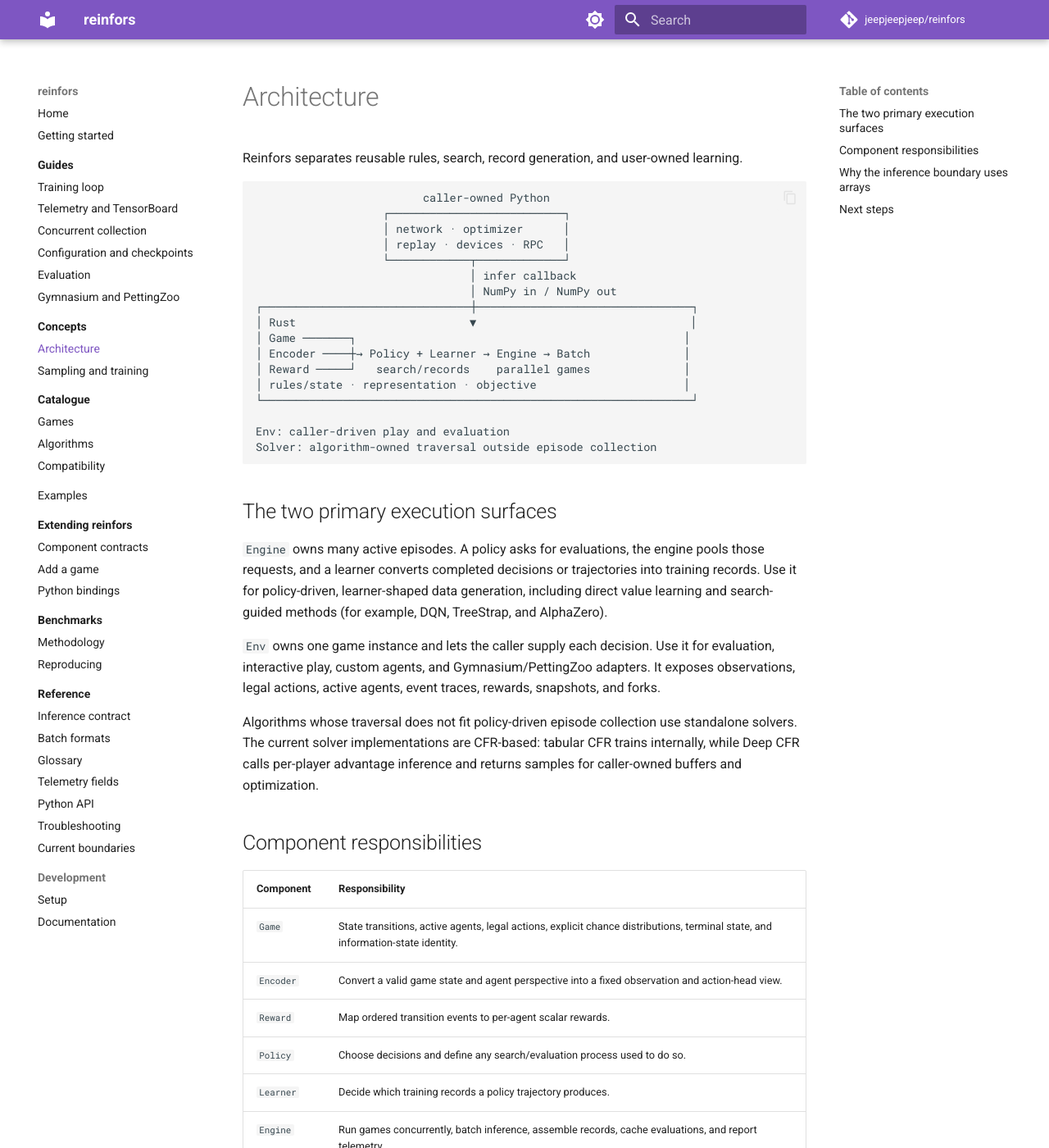
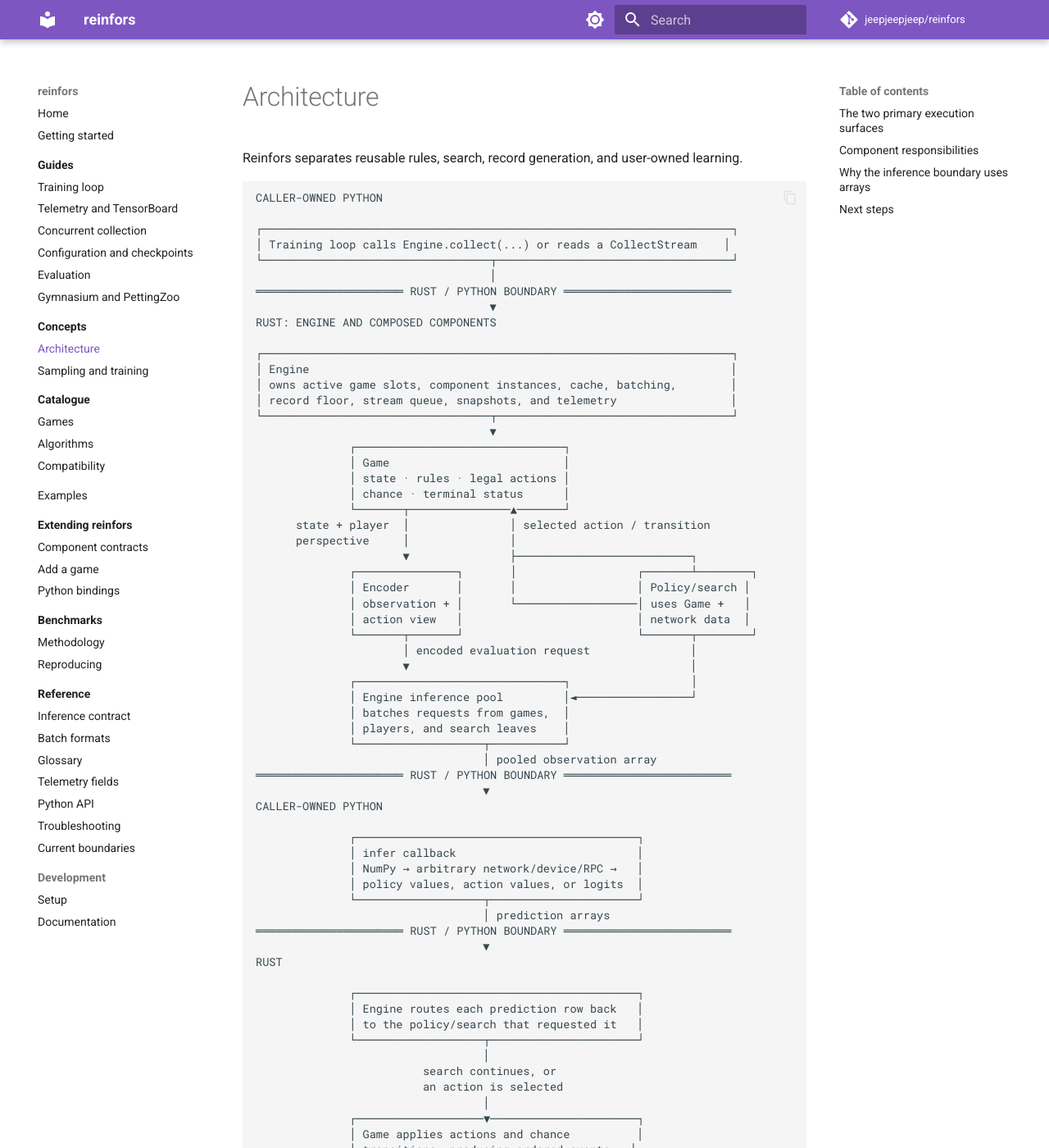
Before and after one commit to jeepjeepjeep/reinfors, an MkDocs documentation site: the page built from docs/concepts/architecture.md, in a window 1280 px wide and 1400 px high. Shown: the whole window at 82% size. Built offline with MkDocs 1.6.1 and Material for MkDocs 9.7.7, drawn with Linux system fonts in a browser that asks for light colours; comment, search, counter and statistics services are not loaded; some of the changed text lies outside the part shown.

Commit message:
docs: expand architecture pipeline diagram

````diff
--- a/docs/concepts/architecture.md
+++ b/docs/concepts/architecture.md
@@ -3,23 +3,94 @@
 Reinfors separates reusable rules, search, record generation, and user-owned learning.
 
 ```text
-                         caller-owned Python
-                   ┌──────────────────────────┐
-                   │ network · optimizer      │
-                   │ replay · devices · RPC   │
-                   └────────────┬─────────────┘
-                                │ infer callback
-                                │ NumPy in / NumPy out
-┌───────────────────────────────┼────────────────────────────────┐
-│ Rust                          ▼                                │
-│ Game ───────┐                                                 │
-│ Encoder ────┼→ Policy + Learner → Engine → Batch              │
-│ Reward ─────┘   search/records    parallel games              │
-│ rules/state · representation · objective                      │
-└────────────────────────────────────────────────────────────────┘
+CALLER-OWNED PYTHON
 
-Env: caller-driven play and evaluation
-Solver: algorithm-owned traversal outside episode collection
+┌──────────────────────────────────────────────────────────────────────┐
+│ Training loop calls Engine.collect(...) or reads a CollectStream    │
+└──────────────────────────────────┬───────────────────────────────────┘
+                                   │
+══════════════════════ RUST / PYTHON BOUNDARY ═════════════════════════
+                                   ▼
+RUST: ENGINE AND COMPOSED COMPONENTS
+
+┌──────────────────────────────────────────────────────────────────────┐
+│ Engine                                                               │
+│ owns active game slots, component instances, cache, batching,        │
+│ record floor, stream queue, snapshots, and telemetry                 │
+└──────────────────────────────────┬───────────────────────────────────┘
+                                   ▼
+              ┌───────────────────────────────┐
+              │ Game                          │
+              │ state · rules · legal actions │
+              │ chance · terminal status      │
+              └───────┬───────────────▲───────┘
+      state + player  │               │ selected action / transition
+      perspective     │               │
+                      ▼               ├──────────────────────────┐
+              ┌───────────────┐       │                  ┌───────┴────────┐
+              │ Encoder       │       │                  │ Policy/search │
+              │ observation + │       └──────────────────│ uses Game +   │
+              │ action view   │                          │ network data  │
+              └───────┬───────┘                          └───────┬────────┘
+                      │ encoded evaluation request               │
+                      ▼                                          │
+              ┌───────────────────────────────┐                  │
+              │ Engine inference pool         │◄─────────────────┘
+              │ batches requests from games,  │
+              │ players, and search leaves    │
+              └───────────────────┬───────────┘
+                                  │ pooled observation array
+══════════════════════ RUST / PYTHON BOUNDARY ═════════════════════════
+                                  ▼
+CALLER-OWNED PYTHON
+
+              ┌──────────────────────────────────────────┐
+              │ infer callback                           │
+              │ NumPy → arbitrary network/device/RPC →   │
+              │ policy values, action values, or logits  │
+              └───────────────────┬──────────────────────┘
+                                  │ prediction arrays
+══════════════════════ RUST / PYTHON BOUNDARY ═════════════════════════
+                                  ▼
+RUST
+
+              ┌──────────────────────────────────────────┐
+              │ Engine routes each prediction row back   │
+              │ to the policy/search that requested it   │
+              └───────────────────┬──────────────────────┘
+                                  │
+                         search continues, or
+                         an action is selected
+                                  │
+              ┌───────────────────▼──────────────────────┐
+              │ Game applies actions and chance          │
+              │ transitions, producing ordered events   │
+              └──────────────┬────────────────┬──────────┘
+                             │                │ events
+                transition / │                ▼
+                search data  │       ┌───────────────────┐
+                             │       │ Reward            │
+                             │       │ events → rewards  │
+                             │       └─────────┬─────────┘
+                             ▼                 ▼
+              ┌──────────────────────────────────────────┐
+              │ Learner                                  │
+              │ Engine-supplied trajectory, decision,    │
+              │ and search data + rewards → records      │
+              └───────────────────┬──────────────────────┘
+                                  │ records accumulate to requested floor
+              ┌───────────────────▼──────────────────────┐
+              │ completed Engine batch                   │
+              │ (direct return or CollectStream queue)   │
+              └───────────────────┬──────────────────────┘
+                                  │
+══════════════════════ RUST / PYTHON BOUNDARY ═════════════════════════
+                                  ▼
+CALLER-OWNED PYTHON
+
+              replay/buffer → loss → optimizer → updated network
+                                  │
+                                  └──────────────► next collection cycle
 ```
 
 ## The two primary execution surfaces
````
